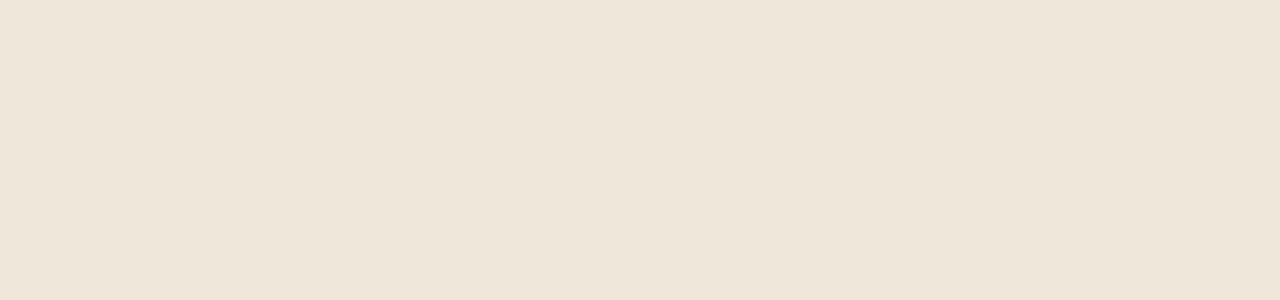
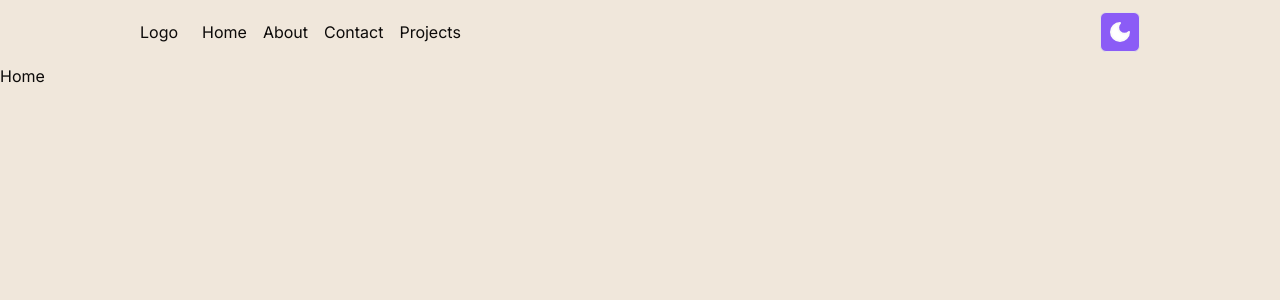
Before and after one commit to MobasirSarkar/mobasir-beyond-portfolio, a Next.js app: page / in a window 1280 px wide. Shown: the top 300 px of the page. Built offline with nearby package versions, Linux system fonts and the light colour scheme.

Commit message:
setup the layout for the desktop-nav

```diff
--- /dev/null
+++ b/src/app/(landing)/page.tsx
@@ -0,0 +1,7 @@
+import React from 'react'
+
+export default function Home() {
+   return (
+      <main>Home</main>
+   )
+}
--- a/src/app/contact/page.tsx
+++ b/src/app/contact/page.tsx
@@ -2,6 +2,11 @@ import React from 'react'
 
 export default function ContactPage() {
    return (
-      <div>ContactPage</div>
+      <div className='max-w-6xl h-screen m-auto'>
+         <section className='flex justify-center items-center w-full h-full'>1</section>
+         <section className='flex justify-center items-center w-full h-full'>2</section>
+         <section className='flex justify-center items-center w-full h-full'>3</section>
+         <section className='flex justify-center items-center w-full h-full'>4</section>
+      </div>
    )
 }
--- a/src/app/globals.css
+++ b/src/app/globals.css
@@ -69,3 +69,9 @@
     @apply bg-background text-foreground;
   }
 }
+
+@layer components {
+   .shadow-bottom{
+      box-shadow: rgba(17, 17, 26, 0.1) 0px 1px 0px;
+   }
+}
--- a/src/app/page.tsx
+++ /dev/null
@@ -1,6 +0,0 @@
-export default function Home() {
-   return (
-      <main className="">
-      </main>
-   );
-}
--- a/src/components/nav/mobile-nav.tsx
+++ b/src/components/nav/mobile-nav.tsx
@@ -2,7 +2,7 @@
 import { navLinks } from '@/lib/nav-links'
 import { AnimatePresence, motion } from 'framer-motion'
 import Link from 'next/link'
-import React, { useState } from 'react'
+import React, { useEffect, useState } from 'react'
 import ModeToggle from '../providers/mode-toggle'
 import HamburgerIcon from './hamburger-icon'
 import { usePathname } from 'next/navigation'
@@ -15,10 +15,28 @@ export default function MobileNav() {
    const toggleOpen = () => {
       setIsOpen(prev => !prev)
    }
+   const [isSticky, setSticky] = useState<boolean>(false)
+
+   const handleScroll = () => {
+      if (window.scrollY > 0) {
+         setSticky(true)
+      } else {
+         setSticky(false)
+      }
+   }
+
+   useEffect(() => {
+      window.addEventListener('scroll', handleScroll)
+      return () => {
+         window.removeEventListener("scroll", handleScroll)
+      }
+   }, [])
+
 
    return (
       <nav
-         className={`lg:hidden border h-[4rem] w-[100%] md:flex flex justify-end `}
+         className={`lg:hidden border h-[4rem] w-[100%] md:flex flex justify-end transition-all
+            duration-300 ease-in-out ${isSticky ? "fixed top-0 left-0 right-0 z-50 backdrop-blur-sm bottom" : "relative"}`}
       >
          <span className='w-[14%] h-full flex items-center justify-center'>
             <ModeToggle />
--- a/src/components/nav/nav.tsx
+++ b/src/components/nav/nav.tsx
@@ -1,12 +1,47 @@
-import React from 'react'
+"use client"
+import React, { useEffect, useState } from 'react'
 import MobileNav from './mobile-nav'
+import ModeToggle from '../providers/mode-toggle'
+import { navLinks } from '@/lib/nav-links'
 
 export default function Nav() {
+   const [isSticky, setSticky] = useState<boolean>(false)
+
+   const handleScroll = () => {
+      if (window.scrollY > 20) {
+         setSticky(true)
+      } else {
+         setSticky(false)
+      }
+   }
+
+   useEffect(() => {
+      window.addEventListener('scroll', handleScroll)
+      return () => {
+         window.removeEventListener("scroll", handleScroll)
+      }
+   }, [])
    return (
-      <div>
-         <nav className='hidden lg:flex'>
-         </nav>
+      <>
+         <div className={`transition-all duration-300 ease-in-out ${isSticky ? "fixed top-0 left-0 right-0 z-50 shadow backdrop-blur-sm " : "relative"}`}>
+            <nav
+               className={`hidden m-auto max-w-5xl px-3 lg:flex
+            flex-row h-[4rem] justify-between items-center `}>
+               <div className='flex gap-6'>
+                  <span>Logo</span>
+                  <ul className='flex gap-4'>
+                     {navLinks.map((navLink) => (
+                        <li key={navLink.path} className=''>{navLink.label}</li>
+                     ))
+                     }
+                  </ul>
+               </div>
+               <div className=''>
+                  <ModeToggle />
+               </div>
+            </nav>
+         </div>
          <MobileNav />
-      </div>
+      </>
    )
 }
--- /dev/null
+++ b/src/lib/main-width-wrapper.tsx
@@ -0,0 +1,16 @@
+import React, { PropsWithChildren } from "react";
+import { cn } from "./utils";
+
+type Props = PropsWithChildren<{
+   className?: string;
+}>;
+
+const MainWidthWrapper = ({ children, className }: Props) => {
+   return (
+      <main className={cn(`m-auto my-10 max-w-5xl space-y-10 px-3`, className)}>
+         {children}
+      </main>
+   );
+};
+
+export default MainWidthWrapper;
```
Also changed, not shown: tailwind.config.ts (indentation only).
